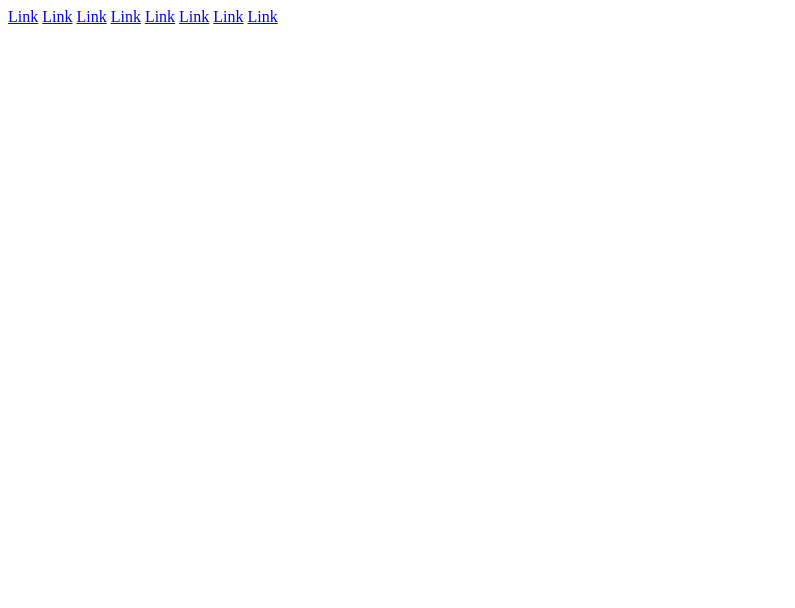
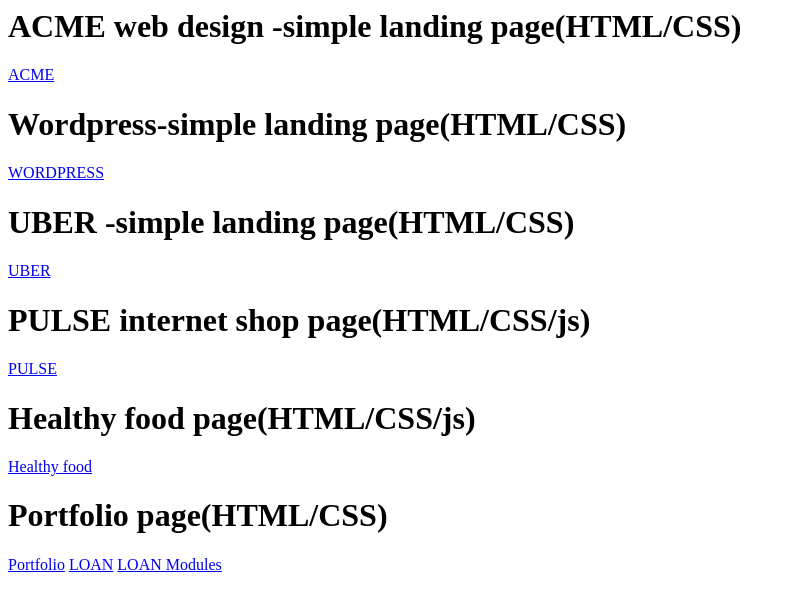
Before and after one commit to gruand13/gruand13.github.io, a plain HTML site: page index.html in a window 1280 px wide. Shown: the whole page, without its empty margins (0-795 px from the left). Drawn offline with Linux system fonts and the light colour scheme.

Commit message:
Update index.html

```diff
--- a/index.html
+++ b/index.html
@@ -1,8 +1,14 @@
-<a href="ACME/index.html" >Link</a>
-<a href="WORDPRESS/index.html" >Link</a>
-<a href="UBER/src/index.html" >Link</a>
-<a href="PULSE/index.html" >Link</a>
-<a href="Healthy-food/index.html" >Link</a>
-<a href="PORTFOLIO/index.html" >Link</a>
-<a href="loan/index.html" >Link</a>
-<a href="loan/modules.html" >Link</a>
+<h1>ACME web design -simple landing page(HTML/CSS)</h1>
+<a href="ACME/index.html" >ACME</a>
+<h1>Wordpress-simple landing page(HTML/CSS)</h1>
+<a href="WORDPRESS/index.html" >WORDPRESS</a>
+<h1>UBER -simple landing page(HTML/CSS)</h1>
+<a href="UBER/src/index.html" >UBER</a>
+<h1>PULSE internet shop page(HTML/CSS/js)</h1>
+<a href="PULSE/index.html" >PULSE</a>
+<h1>Healthy food page(HTML/CSS/js)</h1>
+<a href="Healthy-food/index.html" >Healthy food</a>
+<h1>Portfolio page(HTML/CSS)</h1>
+<a href="PORTFOLIO/index.html" >Portfolio</a>
+<a href="loan/index.html" >LOAN</a>
+<a href="loan/modules.html" >LOAN Modules</a>
```
